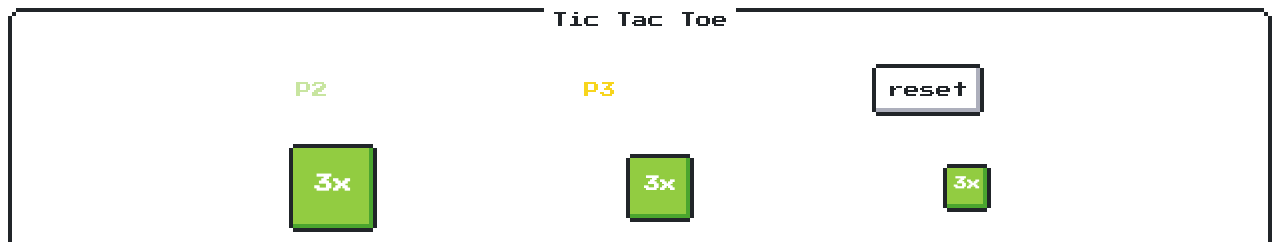
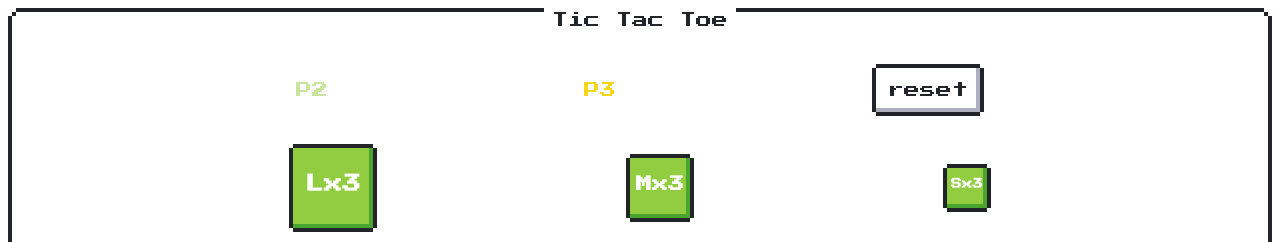
Before and after one commit to developerium/super-tic-tac-toe, a React (Create React App) app: page /game in a window 1280 px wide. Shown: the top 242 px of the page. Built offline with nearby package versions, Linux system fonts and the light colour scheme.

Commit message:
Make player piece test more readable

```diff
--- a/src/component/game/PlayerPieceHolder.tsx
+++ b/src/component/game/PlayerPieceHolder.tsx
@@ -26,7 +26,7 @@ const Root = styled.div`
 
 const Large = styled.h3``;
 const Medium = styled.h4``;
-const Small = styled.h5``;
+const Small = styled.h6``;
 
 const DraggablePiece: FC<PieceProps> = ({
   children,
@@ -51,7 +51,7 @@ export const PlayerPieceHolder: FC<PlayerPieceProps> = ({ player }) => (
     {player.pieces[Pin.Large] > 0 && (
       <DraggablePiece draggableId="draggable-1" draggableIndex={Pin.Large}>
         <PlayerPiece pin={Pin.Large} className={player.cssClass}>
-          <Large>{player.pieces[Pin.Large]}x</Large>
+          <Large>Lx{player.pieces[Pin.Large]}</Large>
         </PlayerPiece>
       </DraggablePiece>
     )}
@@ -59,7 +59,7 @@ export const PlayerPieceHolder: FC<PlayerPieceProps> = ({ player }) => (
     {player.pieces[Pin.Medium] > 0 && (
       <DraggablePiece draggableId="draggable-2" draggableIndex={Pin.Medium}>
         <PlayerPiece pin={Pin.Medium} className={player.cssClass}>
-          <Medium>{player.pieces[Pin.Medium]}x</Medium>
+          <Medium>Mx{player.pieces[Pin.Medium]}</Medium>
         </PlayerPiece>
       </DraggablePiece>
     )}
@@ -67,7 +67,7 @@ export const PlayerPieceHolder: FC<PlayerPieceProps> = ({ player }) => (
     {player.pieces[Pin.Small] > 0 && (
       <DraggablePiece draggableId="draggable-3" draggableIndex={Pin.Small}>
         <PlayerPiece pin={Pin.Small} className={player.cssClass}>
-          <Small>{player.pieces[Pin.Small]}x</Small>
+          <Small>Sx{player.pieces[Pin.Small]}</Small>
         </PlayerPiece>
       </DraggablePiece>
     )}
```
